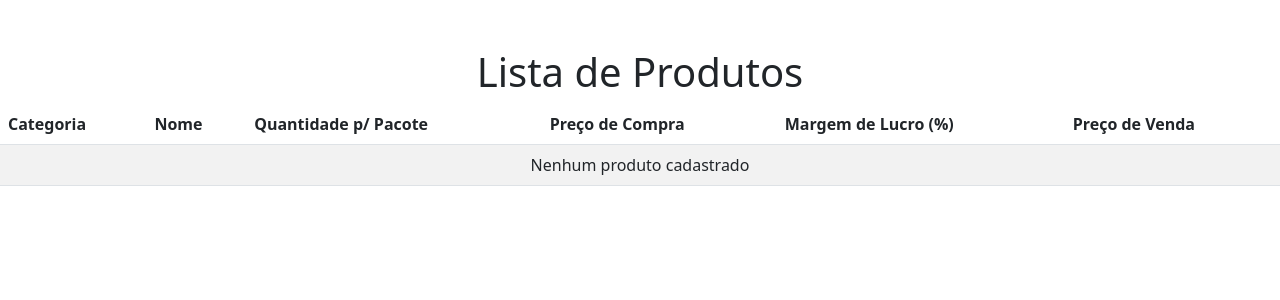
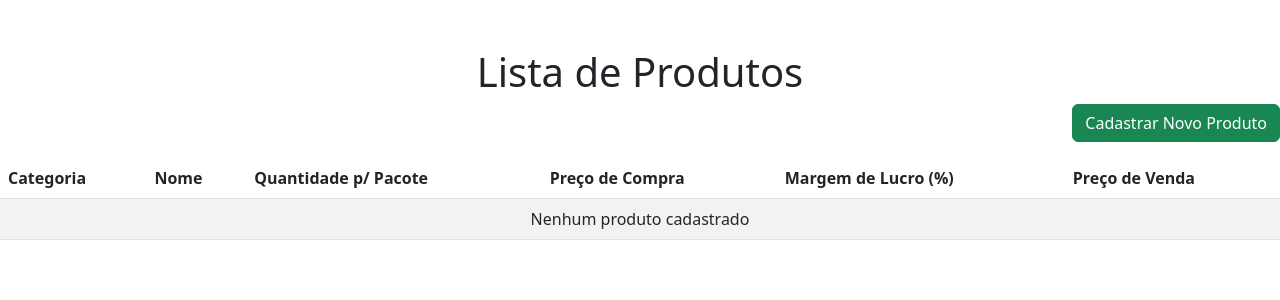
Before and after one commit to pablloedu/Estoca-, a Django app: page / in a window 1280 px wide. Shown: the top 300 px of the page. Run offline with Django 5.2, Linux system fonts and the light colour scheme; data that the repository does not hold is empty.

Commit message:
botao de cadastro

```diff
--- a/estoque/templates/estoque/listar_produtos.html
+++ b/estoque/templates/estoque/listar_produtos.html
@@ -11,6 +11,10 @@
 <body>
     <div class="conteiner mt-5">
         <h1 class="text-center"> Lista de Produtos</h1>
+        <div class="text-end mb-3">
+            <a href="{% url 'cadastrar_produto' %}" class="btn btn-success">Cadastrar Novo Produto</a>
+        </div>
+
         <table class="table table-striped table bordered">
             <thead class="table dark">
                 <tr>
```
